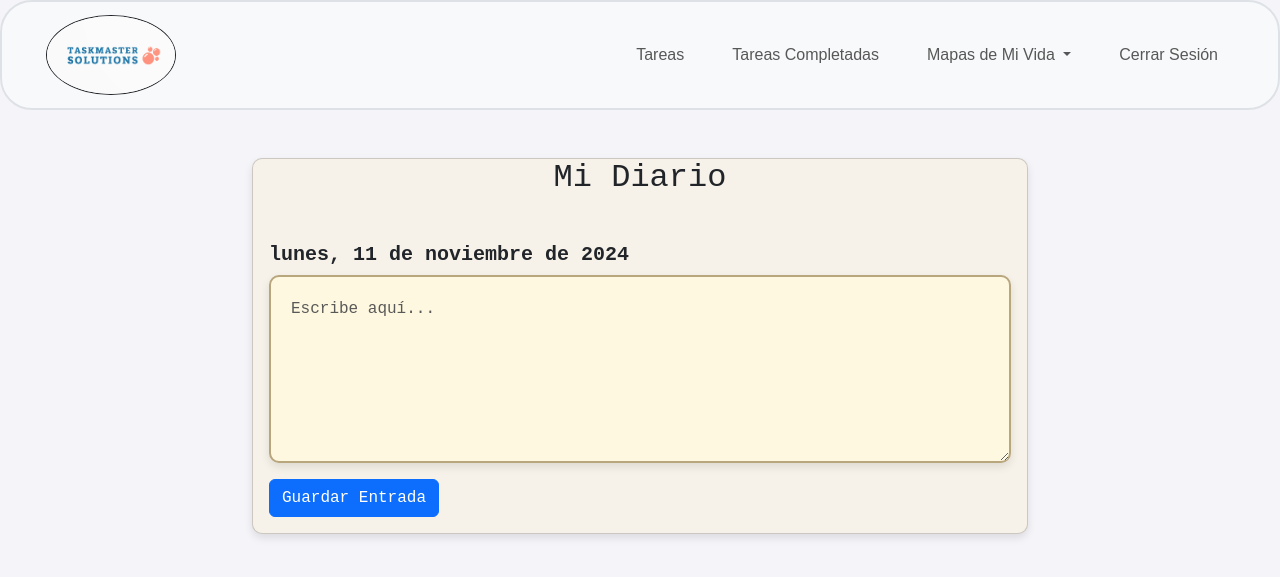
After one commit to AlejandroPR23/taskmaster, a PHP site: page /diario.php in a window 1280 px wide. The commit adds this page. Shown: the top 577 px of the page. Run offline with PHP 8.4, Linux system fonts and the light colour scheme.

Commit message:
💩 Needs Improvement:  Add diario, improve index, completadas, nav1

```diff
--- /dev/null
+++ b/diario.php
@@ -0,0 +1,86 @@
+<!DOCTYPE html>
+<html lang="es">
+
+<head>
+    <meta charset="UTF-8">
+    <meta name="viewport" content="width=device-width, initial-scale=1.0">
+    <title>Mi Diario</title>
+    <link href="https://cdn.jsdelivr.net/npm/bootstrap@5.3.0-alpha1/dist/css/bootstrap.min.css" rel="stylesheet">
+    <style>
+        body {
+            font-family: 'Arial', sans-serif;
+            background-color: #f4f4f9;
+        }
+
+        .container {
+            max-width: 800px;
+        }
+
+        .card {
+            background: #f7f2e9;
+            border-radius: 10px;
+            box-shadow: 0 4px 8px rgba(0, 0, 0, 0.1);
+            font-family: 'Courier New', Courier, monospace;
+
+        }
+
+        #diario-texto {
+            background: #fff8e1;
+            border: 2px solid #b8a67d;
+            padding: 20px;
+            border-radius: 10px;
+            box-shadow: 0 4px 8px rgba(0, 0, 0, 0.1);
+        }
+
+        h2 {
+            text-align: center;
+            margin-bottom: 30px;
+        }
+
+        .card-title {
+            font-weight: bold;
+        }
+
+        .bi-calendar-date {
+            margin-left: 10px;
+        }
+    </style>
+</head>
+
+<body>
+
+<?php
+include('./nav1.php');
+?>
+
+    <div class="container mt-5">
+        <div class="card">
+            <h2>Mi Diario</h2>
+            <div class="card-body">
+                <h5 class="card-title">
+                    <span id="fecha"></span>
+                    <i class="bi bi-calendar-date" id="icono-calendario"></i>
+                </h5>
+                <form method="POST" action="guardar_diario.php">
+                    <div class="mb-3">
+                        <textarea class="form-control" id="diario-texto" name="contenido" rows="6"
+                            placeholder="Escribe aquí..."></textarea>
+                    </div>
+                    <button type="submit" class="btn btn-primary">Guardar Entrada</button>
+                </form>
+            </div>
+        </div>
+    </div>
+
+    <script src="https://cdn.jsdelivr.net/npm/@popperjs/core@2.11.6/dist/umd/popper.min.js"></script>
+    <script src="https://cdn.jsdelivr.net/npm/bootstrap@5.3.0-alpha1/dist/js/bootstrap.min.js"></script>
+    <script>
+        // Obtener la fecha y mostrarla en el formato adecuado
+        const fecha = new Date();
+        const opciones = { weekday: 'long', year: 'numeric', month: 'long', day: 'numeric' };
+        const fechaActual = fecha.toLocaleDateString('es-ES', opciones);
+        document.getElementById('fecha').textContent = fechaActual;
+    </script>
+</body>
+
+</html>
--- a/nav1.php
+++ b/nav1.php
@@ -13,10 +13,19 @@
             <span class="navbar-toggler-icon"></span>
         </button>
         <div class="collapse navbar-collapse" id="navbarNav">
-            <ul class="navbar-nav  p-4 ms-auto">
-                <li class="nav-item mx-3 "><a class="nav-link btn btn-info" href="./index.php">Tareas</a>
-                <li class="nav-item mx-3 "><a class="nav-link btn btn-info" href="./completadas.php">Tareas Completadas</a>
-                <li class="nav-item">
+            <ul class="navbar-nav p-4 ms-auto">
+                <li class="nav-item mx-3"><a class="nav-link btn btn-info" href="./index.php">Tareas</a></li>
+                <li class="nav-item mx-3"><a class="nav-link btn btn-info" href="./completadas.php">Tareas Completadas</a></li>
+                <li class="nav-item dropdown mx-3">
+                    <a class="nav-link btn btn-info dropdown-toggle" href="#" id="navbarDropdown" role="button" data-bs-toggle="dropdown" aria-expanded="false">
+                        Mapas de Mi Vida
+                    </a>
+                    <ul class="dropdown-menu" aria-labelledby="navbarDropdown">
+                        <li><a class="dropdown-item" href="./AreasVida.php">Áreas de Mi Vida</a></li>
+                        <li><a class="dropdown-item" href="./MapasVida.php">Metas de Mi Vida</a></li>
+                    </ul>
+                </li>
+                <!-- <li class="nav-item">
                     <div class="dropdown d-flex justify-content-center">
                         <button class="btn btn-light dropdown-toggle" type="button" data-bs-toggle="dropdown"
                             aria-expanded="false">
@@ -26,14 +35,13 @@
                             <li><a class="dropdown-item" href="./MapasVida.php">Mapas de Mi Vida</a></li>
                             <li><a class="dropdown-item" href="./Actividades-Metas.php">Actividades de Mis Metas</a></li>
                             <li><a class="dropdown-item" href="./heisenhower.php">Matriz Heisenhower</a></li>
-                            <li><a class="dropdown-item" href="./heisenhower.php">Logros de mi dia</a></li>
-                            <li><a class="dropdown-item" href="#">Journaling</a></li>
+                            <li><a class="dropdown-item" href="./heisenhower.php">Logros de mi día</a></li>
+                            <li><a class="dropdown-item" href="./diario.php">Diario</a></li>
                             <li><a class="dropdown-item" href="./Planeador.php">Planeador</a></li>
                         </ul>
                     </div>
-                </li>
-                <li class="nav-item mx-3 "><a class="nav-link btn btn-info" href="./logout.php">Cerrar Sesión</a>
-                </li>
+                </li> -->
+                <li class="nav-item mx-3"><a class="nav-link btn btn-info" href="./logout.php">Cerrar Sesión</a></li>
             </ul>
         </div>
     </div>
```
Also changed, not shown: completadas.php (+6 -3 lines), index.php (+7 -4 lines).
